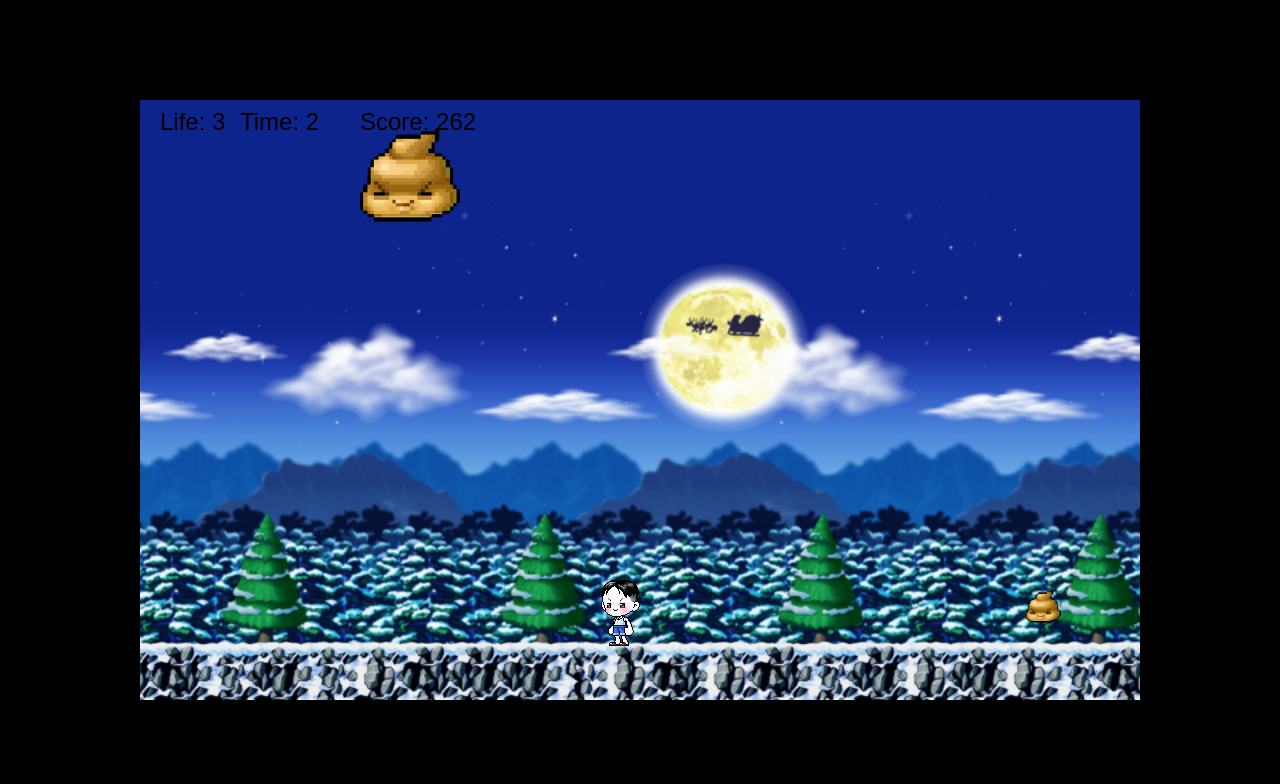
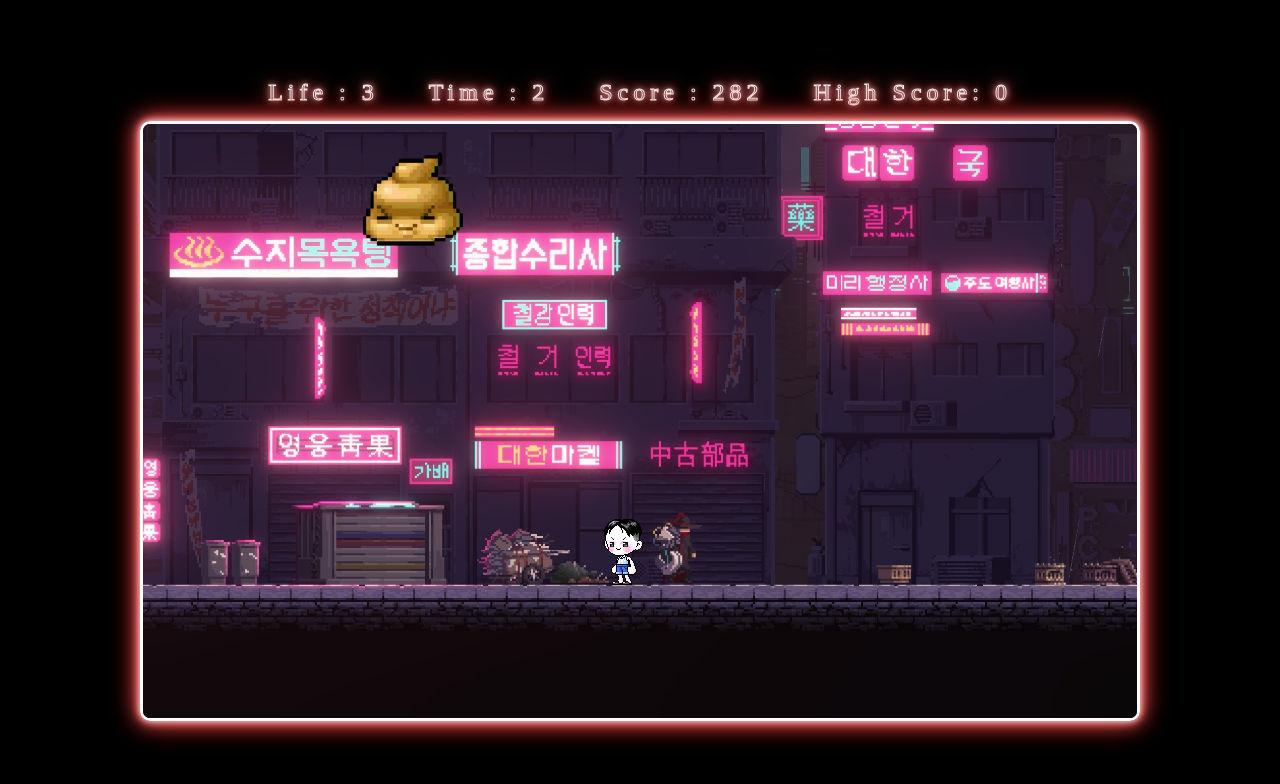
Before and after one commit to OOixn/Game2, a plain HTML site: page index.html in a window 1280 px wide. Both pictures are taken after a click on the button "Play". Drawn offline with nearby package versions, Linux system fonts and the light colour scheme.

Commit message:
high 스코어 로컬 스토리지에 저장 + 이미지 네온 테마로 변경

```diff
--- a/css/main.css
+++ b/css/main.css
@@ -3,23 +3,60 @@ body {
   padding: 0;
   background-color: black;
   display: flex;
+  flex-direction: column;
   justify-content: center;
   align-items: center;
   height: 100vh;
 }
 
-div {
+.a {
+  margin-bottom: 15px;
+}
+
+.b {
+  display: flex;
+  flex-direction: row;
+  justify-content: flex-start;
+  gap: 50px;
+  font-size: 30px;
+  color: #fff;
+  padding: 0 30px 0 30px;
+  margin: 0;
+  /* box-sizing: border-box; */
+}
+
+p {
+  font-size: 24px;
+  letter-spacing: 5px;
+  margin: 0;
+}
+
+.wrap {
+  position: relative;
   width: 1000px;
   height: 600px;
-  margin: auto;
-  position: relative;
+  border: 3px solid #fff;
+  border-radius: 10px;
+  overflow: hidden;
+  box-sizing: border-box;
+  margin: 0 auto;
 }
 
 canvas {
   width: 1000px;
   height: 600px;
-  background-image: url("../img/bg.png");
+  background-image: url("../img/2d5.jpg");
+  background-repeat: no-repeat;
   background-size: cover;
+  z-index: -1;
+}
+
+.gameOver {
+  position: absolute;
+  top: 40%;
+  left: 40%;
+  display: none;
+  text-align: center;
 }
 
 #playBtn {
@@ -27,9 +64,33 @@ canvas {
   top: 0;
   right: 0;
   padding: 10px 20px;
-  background-color: black;
+  background-color: transparent;
   color: #fff;
   border: none;
   cursor: pointer;
-  font-size: 16px;
+  font-size: 30px;
 }
+
+/* #audio-play {
+  font-size: 30px;
+  color: #fff;
+  background-color: transparent;
+  border: none;
+  display: block;
+} */
+
+.color {
+  --hue: 0;
+  -webkit-text-fill-color: transparent;
+  -webkit-text-stroke-width: 1px;
+  -webkit-text-stroke-color: hsl(var(--hue), 50%, 95%);
+  text-shadow: 0 0 5px hsl(var(--hue), 60%, 90%, 0.8), 0 0 20px hsl(var(--hue), 70%, 80%, 0.85), 0 0 10px hsl(var(--hue), 80%, 70%, 0.9), 0 0 10px hsl(var(--hue), 90%, 60%, 0.95), 0 0 30px hsl(var(--hue), 100%, 50%, 1);
+}
+
+.colors {
+  --hue: 0;
+  -webkit-text-fill-color: transparent;
+  -webkit-text-stroke-width: 1px;
+  -webkit-text-stroke-color: hsl(var(--hue), 50%, 95%);
+  box-shadow: 0 0 5px hsl(var(--hue), 60%, 90%, 0.8), 0 0 20px hsl(var(--hue), 70%, 80%, 0.85), 0 0 10px hsl(var(--hue), 80%, 70%, 0.9), 0 0 10px hsl(var(--hue), 90%, 60%, 0.95), 0 0 30px hsl(var(--hue), 100%, 50%, 1);
+}
--- a/index.html
+++ b/index.html
@@ -1,15 +1,30 @@
 <!DOCTYPE html>
 <html lang="ko">
   <head>
-    <meta charset="UTF-8">
-    <meta name="viewport" content="width=device-width, initial-scale=1.0">
-    <link rel="stylesheet" href="./css/main.css">
+    <meta charset="UTF-8" />
+    <meta name="viewport" content="width=device-width, initial-scale=1.0" />
+    <script src="https://cdnjs.cloudflare.com/ajax/libs/gsap/3.12.1/gsap.min.js" integrity="sha512-qF6akR/fsZAB4Co1QDDnUXWnaQseLGXoniuSuSlPQK6+aWhlMZcHzkasCSlnWoe+TJuudlka1/IQ01Dnhgq95g==" crossorigin="anonymous" referrerpolicy="no-referrer"></script>
+    <link rel="stylesheet" href="./css/main.css" />
     <title>똥 피하기</title>
   </head>
   <body>
-  <div>
+    <div class="a color">
+      <div class="b">
+        <p class="life">Life : <span id="life">3</span></p>
+        <p class="time">Time : <span id="time">0</span></p>
+        <p class="score">Score : <span id="score">0</span></p>
+        <p class="highScore">High Score: <span id="highScore">0</span></p>
+
+        <!-- <button id="audio-play">Audio-Play</button> -->
+      </div>
+    </div>
+    <div class="wrap colors">
       <canvas id="canvas"></canvas>
       <button id="playBtn">Play</button>
+      <div class="gameOver">
+        <p>Game Over</p>
+        <p class="score">Score : <span id="score1">0</span></p>
+      </div>
     </div>
     <script src="./main.js"></script>
   </body>
--- a/main.js
+++ b/main.js
@@ -63,7 +63,7 @@ imgBasic.onload = () => {
 // 캐릭터 객체
 let character = {
   x: canvas.width / 2 - 39, // 캐릭터의 초기 x 좌표
-  y: canvas.height - 120, // 캐릭터의 초기 y 좌표
+  y: canvas.height - 205, // 캐릭터의 초기 y 좌표
   width: 39, // 캐릭터의 너비
   height: 66, // 캐릭터의 높이
   img: imgBasic, // 캐릭터 이미지
@@ -289,39 +289,30 @@ function gameUpdate() {
   }
 }
 
+const gameOver = document.querySelector(".gameOver");
+
+// 로컬 스토리지에서 "highScore" 값을 가져오거나, 값이 없을 경우 0으로 초기화
+let highScore = localStorage.getItem("highScore") || 0;
+const highScoreItem = document.getElementById("highScore");
+highScoreItem.innerHTML = highScore;
+
 // 게임 종료
 function endGame() {
   score += time * 20; // 게임 종료시 점수에 시간을 곱해서 더해줌
   cancelAnimationFrame(animation); // 현재 게임 애니메이션 프레임 초기화
   obstacles.length = 0; // 장애물 배열 초기화
-  ctx.fillStyle = "black";
-  ctx.font = "48px Arial";
-  ctx.fillText("Game Over", canvas.width / 2 - 100, canvas.height / 2 - 40);
-  ctx.font = "24px Arial";
-  ctx.fillText(`Score: ${score}`, canvas.width / 2 - 40, canvas.height / 2 + 20);
   playBtn.style.display = "block"; // 게임 시작 버튼 화면에 표시
-}
+  gameOver.style.display = "block"; // 게임 종료 화면에 표시
 
-// 텍스트 그리기 함수
-function drawText(text, x, y, size, color) {
-  ctx.fillStyle = color;
-  ctx.font = `${size}px Arial`;
-  ctx.fillText(text, x, y);
-}
+  // 게임 오버 시 현재 스코어와 하이스코어 비교
+  if (score > highScore) {
+    // 현재 스코어가 하이스코어를 넘어서면 업데이트
+    highScore = score;
+    // 로컬 스토리지에 하이스코어 저장
+    localStorage.setItem("highScore", highScore.toString());
+  }
 
-// 스코어 그리기
-function drawScore() {
-  drawText(`Score: ${score}`, 220, 30, 24, "black");
-}
-
-// 시간 그리기
-function drawTime() {
-  drawText(`Time: ${time}`, 100, 30, 24, "black");
-}
-
-// 생명력 그리기
-function drawLife() {
-  drawText(`Life: ${life}`, 20, 30, 24, "black");
+  highScoreItem.innerHTML = highScore;
 }
 
 // 스코어 증가 함수
@@ -334,6 +325,11 @@ function increaseTime() {
   time++;
 }
 
+const lifeId = document.querySelector("#life");
+const scoreId = document.querySelector("#score");
+const score1Id = document.querySelector("#score1");
+const timeId = document.querySelector("#time");
+
 // 애니메이션 함수
 function animate() {
   animation = requestAnimationFrame(animate); // 애니메이션 프레임 요청
@@ -345,7 +341,7 @@ function animate() {
     obstacles.push(getRandomObstacle()); // 70프레임마다 새로운 장애물 생성
   }
   obstacles.forEach((obstacle, i, array) => {
-    if (obstacle.y + obstacle.height > 600) {
+    if (obstacle.y + obstacle.height > 455) {
       array.splice(i, 1); // 장애물이 화면 아래로 벗어났을 때 배열에서 제거
       score += 20; // 스코어 20점 추가
     }
@@ -367,9 +363,10 @@ function animate() {
     }
   }
 
-  drawScore(); // 스코어 그리기
-  drawTime(); // 시간 그리기
-  drawLife(); // 생명력 그리기
+  lifeId.innerHTML = life;
+  scoreId.innerHTML = score;
+  score1Id.innerHTML = score;
+  timeId.innerHTML = time;
 
   if (timer % 10 === 0) {
     updateCharacterFrame();
@@ -378,7 +375,7 @@ function animate() {
 }
 
 const playBtn = document.getElementById("playBtn");
-playBtn.addEventListener("click", startGame); // 게임 시작 버튼에 클릭 이벤트 리스너 등록
+playBtn.addEventListener("click", startGame); // 게임 시작 버튼에 클릭 `이벤트 리스너 등록
 
 function startGame() {
   clearInterval(scoreInterval);
@@ -391,7 +388,24 @@ function startGame() {
   time = 0; // 시간 초기화
   timeInterval = setInterval(increaseTime, 1000); // 시간 감소 인터벌 설정
   playBtn.style.display = "none"; // 게임 시작 버튼 숨김
+  gameOver.style.display = "none";
   life = 3; // 생명력 초기화
 
   initObstacles(); // 장애물 초기화
 }
+
+// 오디오 요소 생성
+// const audio = new Audio("bgm.mp3"); // 오디오 파일 경로 지정
+
+// // 재생 버튼 클릭 이벤트 처리
+// const audioPlayBtn = document.getElementById("audio-play");
+
+// audioPlayBtn.addEventListener("click", function () {
+//   if (audio.paused) {
+//     audio.play();
+//     audioPlayBtn.textContent = "Audio-Pause";
+//   } else {
+//     audio.pause();
+//     audioPlayBtn.textContent = "Audio-Play";
+//   }
+// });
```
Also changed, not shown: img/2d2.jpg (added), img/2d5.jpg (added), img/basic.png (deleted), 2 other files. Lines whose indentation alone changed are shown as unchanged.
